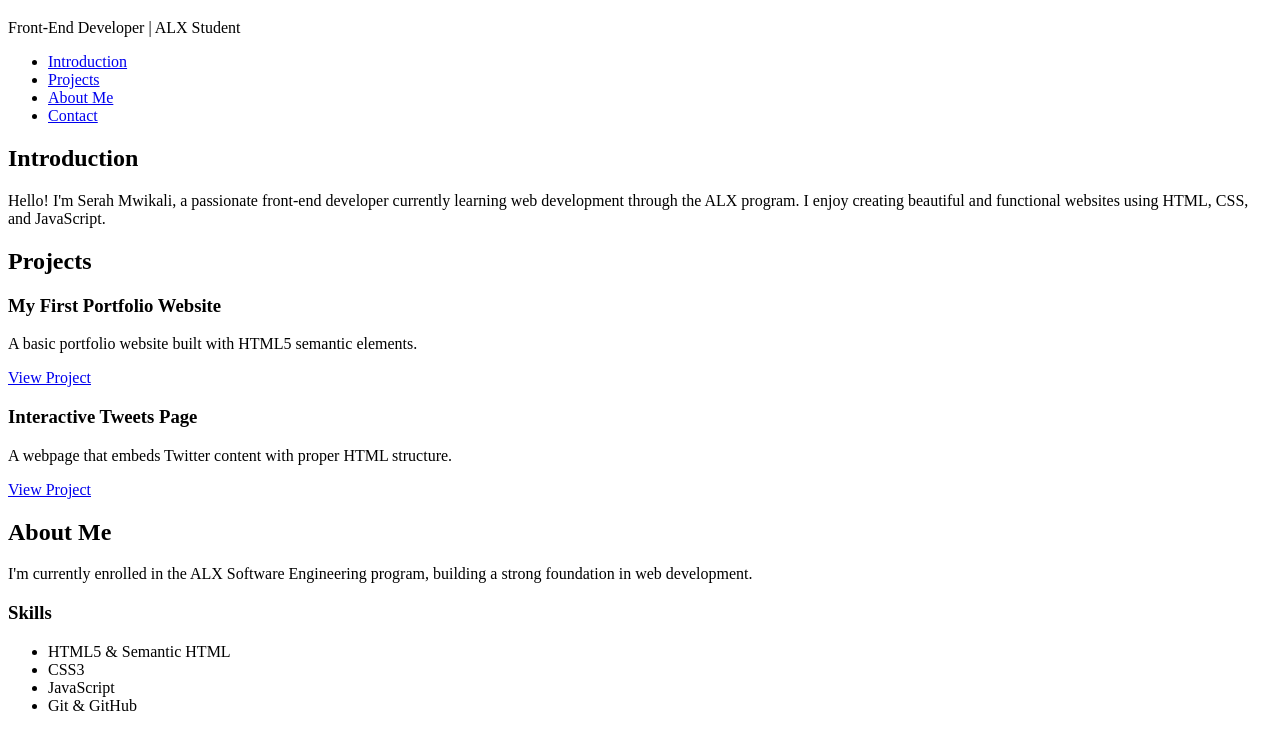
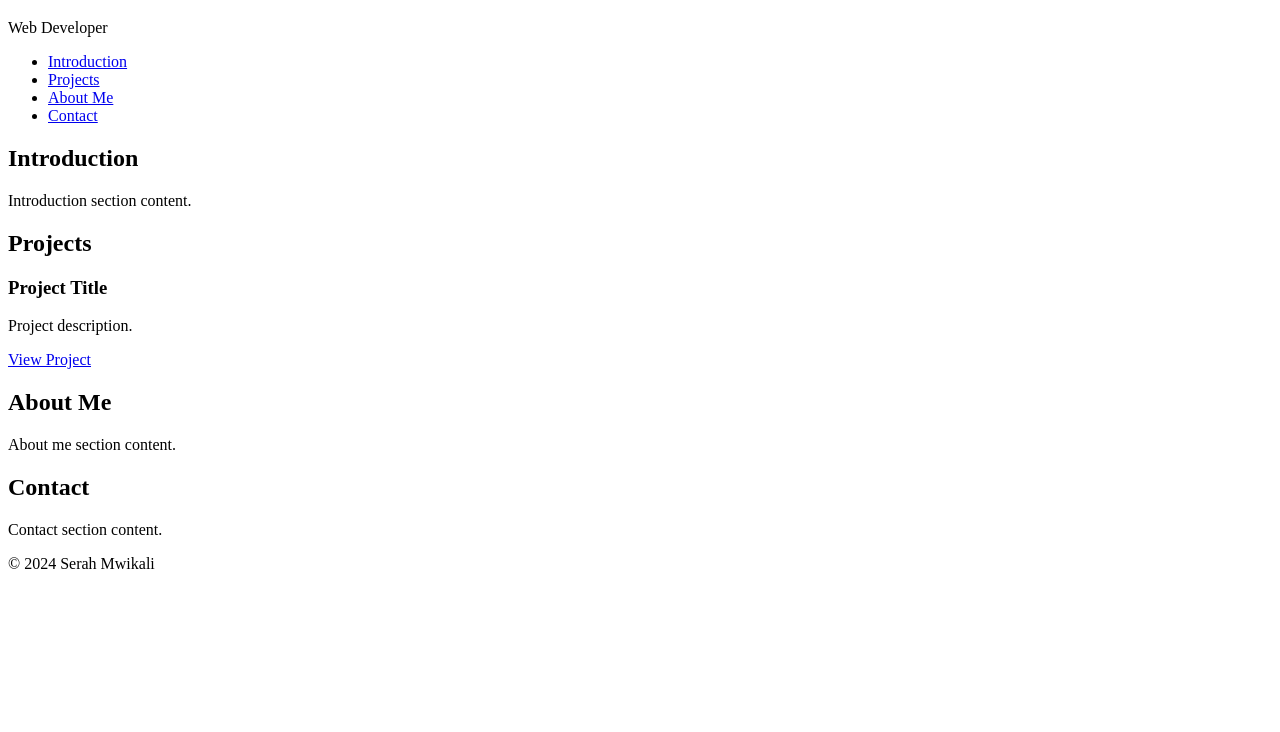
Before and after one commit to serah-mwikali/My_First_Portfolio, a plain HTML site: page portfolio/index.html in a window 1280 px wide. Shown: the part 61-793 px from the top of the page. Drawn offline with Linux system fonts and the light colour scheme.

Commit message:
Fix: Exact structure with minimal content for checker

```diff
--- a/portfolio/index.html
+++ b/portfolio/index.html
@@ -1,65 +1,42 @@
 <!DOCTYPE html>
-<html lang='en'>
+<html lang="en">
 <head>
-    <meta charset='utf-8'>
+    <meta charset="utf-8">
     <title>Serah Mwikali - Personal Portfolio</title>
 </head>
 <body>
     <header>
         <h1>Serah Mwikali</h1>
-        <p>Front-End Developer | ALX Student</p>
+        <p>Web Developer</p>
     </header>
-
     <nav>
         <ul>
-            <li><a href='#introduction'>Introduction</a></li>
-            <li><a href='#projects'>Projects</a></li>
-            <li><a href='#about'>About Me</a></li>
-            <li><a href='#contact'>Contact</a></li>
+            <li><a href="#introduction">Introduction</a></li>
+            <li><a href="#projects">Projects</a></li>
+            <li><a href="#about">About Me</a></li>
+            <li><a href="#contact">Contact</a></li>
         </ul>
     </nav>
-
-    <section id='introduction'>
+    <section id="introduction">
         <h2>Introduction</h2>
-        <p>Hello! I'm Serah Mwikali, a passionate front-end developer currently learning web development through the ALX program. I enjoy creating beautiful and functional websites using HTML, CSS, and JavaScript.</p>
+        <p>Introduction section content.</p>
     </section>
-
-    <section id='projects'>
+    <section id="projects">
         <h2>Projects</h2>
-        <article class='project'>
-            <h3>My First Portfolio Website</h3>
-            <p>A basic portfolio website built with HTML5 semantic elements.</p>
-            <a href='../html_basic/index.html' target='_blank'>View Project</a>
-        </article>
-        <article class='project'>
-            <h3>Interactive Tweets Page</h3>
-            <p>A webpage that embeds Twitter content with proper HTML structure.</p>
-            <a href='../html_basic/tweets.html' target='_blank'>View Project</a>
+        <article class="project">
+            <h3>Project Title</h3>
+            <p>Project description.</p>
+            <a href="#" target="_blank">View Project</a>
         </article>
     </section>
-
-    <section id='about'>
+    <section id="about">
         <h2>About Me</h2>
-        <p>I'm currently enrolled in the ALX Software Engineering program, building a strong foundation in web development.</p>
-        <h3>Skills</h3>
-        <ul>
-            <li>HTML5 & Semantic HTML</li>
-            <li>CSS3</li>
-            <li>JavaScript</li>
-            <li>Git & GitHub</li>
-        </ul>
+        <p>About me section content.</p>
     </section>
-
-    <section id='contact'>
+    <section id="contact">
         <h2>Contact</h2>
-        <p>Get in touch with me:</p>
-        <ul>
-            <li>Email: <a href='mailto:mwikalis475@gmail.com'>mwikalis475@gmail.com</a></li>
-            <li>LinkedIn: <a href='https://www.linkedin.com/in/serah-wambua-79884b384' target='_blank'>linkedin.com/in/serah-wambua-79884b384</a></li>
-            <li>GitHub: <a href='https://github.com/serah-mwikali' target='_blank'>github.com/serah-mwikali</a></li>
-        </ul>
+        <p>Contact section content.</p>
     </section>
-
     <footer>
         <p>&copy; 2024 Serah Mwikali</p>
     </footer>
```
